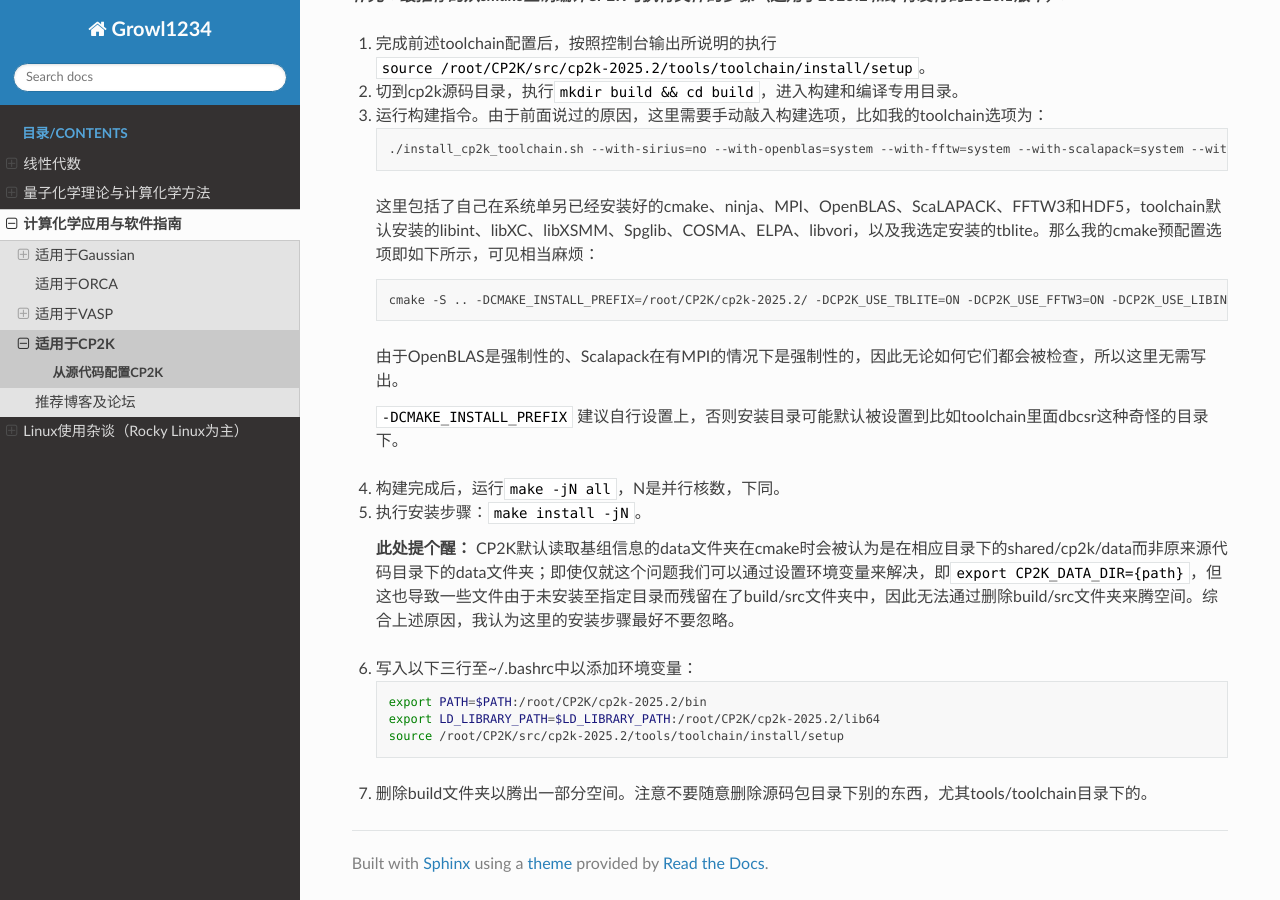
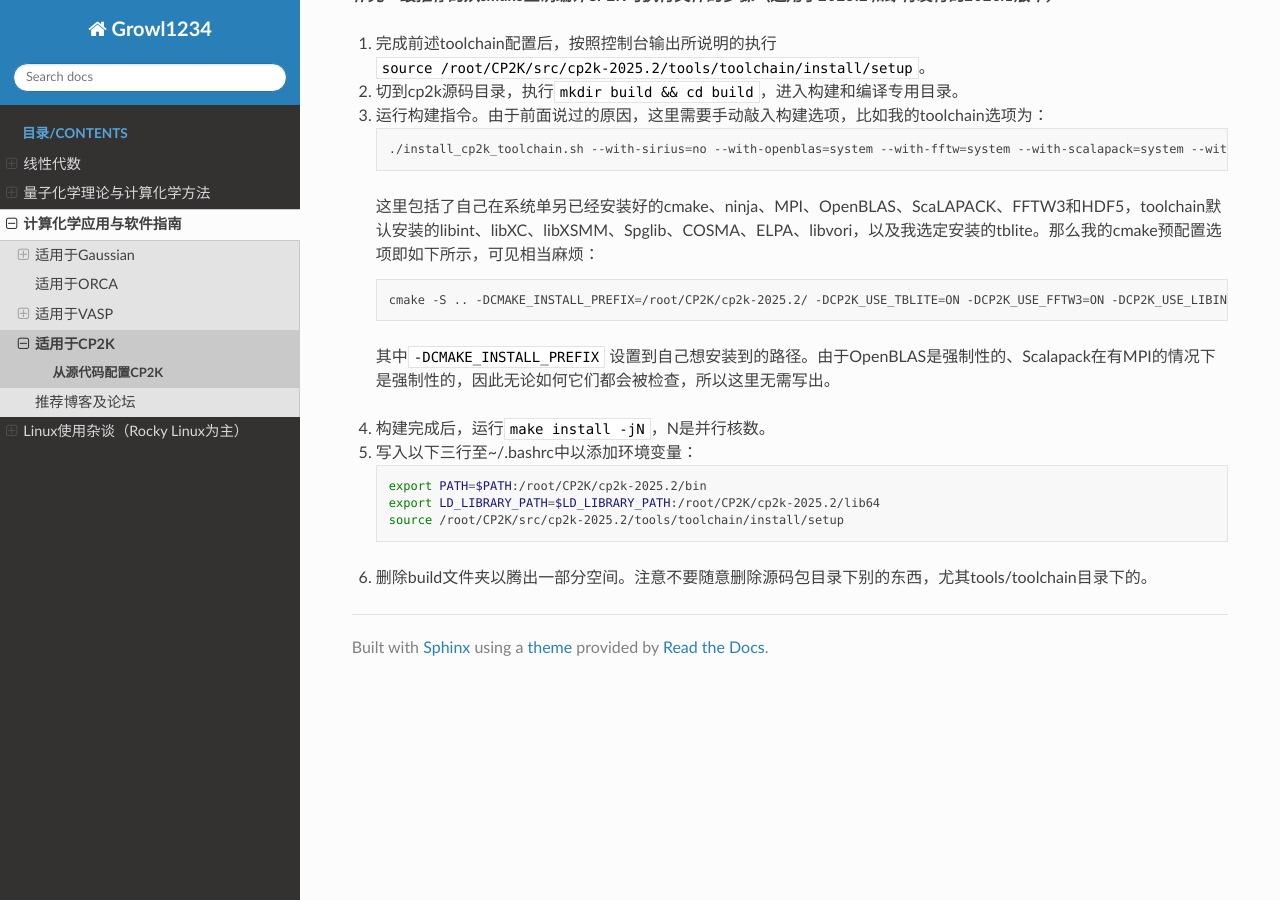
Before and after one commit to Growl1234/RTDProject, a Sphinx documentation site: the page built from source/applications/CP2K/installation.md, in a window 1280 px wide and 900 px high, scrolled down 1048 px. Built offline with Sphinx 7.4.7 and the Read the Docs theme 3.1.0, drawn with Linux system fonts in a browser that asks for light colours.

Commit message:
Update installation.md

````diff
--- a/source/applications/CP2K/installation.md
+++ b/source/applications/CP2K/installation.md
@@ -37,15 +37,9 @@
 cmake -S .. -DCMAKE_INSTALL_PREFIX=/root/CP2K/cp2k-2025.2/ -DCP2K_USE_TBLITE=ON -DCP2K_USE_FFTW3=ON -DCP2K_USE_LIBINT2=ON -DCP2K_USE_LIBXC=ON -DCP2K_USE_MPI=ON -DCP2K_USE_SPGLIB=ON -DCP2K_USE_VORI=ON -DCP2K_USE_COSMA=ON -DCP2K_USE_ELPA=ON -DCP2K_USE_LIBXSMM=ON -DCP2K_USE_HDF5=ON
 ```
 
-由于OpenBLAS是强制性的、Scalapack在有MPI的情况下是强制性的，因此无论如何它们都会被检查，所以这里无需写出。
+其中<code style="font-size: 14px;">-DCMAKE_INSTALL_PREFIX</code> 设置到自己想安装到的路径。由于OpenBLAS是强制性的、Scalapack在有MPI的情况下是强制性的，因此无论如何它们都会被检查，所以这里无需写出。</li>
 
-<code style="font-size: 14px;">-DCMAKE_INSTALL_PREFIX</code> 建议自行设置上，否则安装目录可能默认被设置到比如toolchain里面dbcsr这种奇怪的目录下。</li>
-
-<li> 构建完成后，运行<code style="font-size: 14px;">make -jN all</code>，N是并行核数，下同。</li>
-
-<li> 执行安装步骤：<code style="font-size: 14px;">make install -jN</code>。
-
-**此处提个醒：** CP2K默认读取基组信息的data文件夹在cmake时会被认为是在相应目录下的shared/cp2k/data而非原来源代码目录下的data文件夹；即使仅就这个问题我们可以通过设置环境变量来解决，即<code style="font-size: 14px;">export CP2K_DATA_DIR={path}</code>，但这也导致一些文件由于未安装至指定目录而残留在了build/src文件夹中，因此无法通过删除build/src文件夹来腾空间。综合上述原因，我认为这里的安装步骤最好不要忽略。</li>
+<li> 构建完成后，运行<code style="font-size: 14px;">make install -jN</code>，N是并行核数。</li>
 
 <li> 写入以下三行至~/.bashrc中以添加环境变量：
 
````
